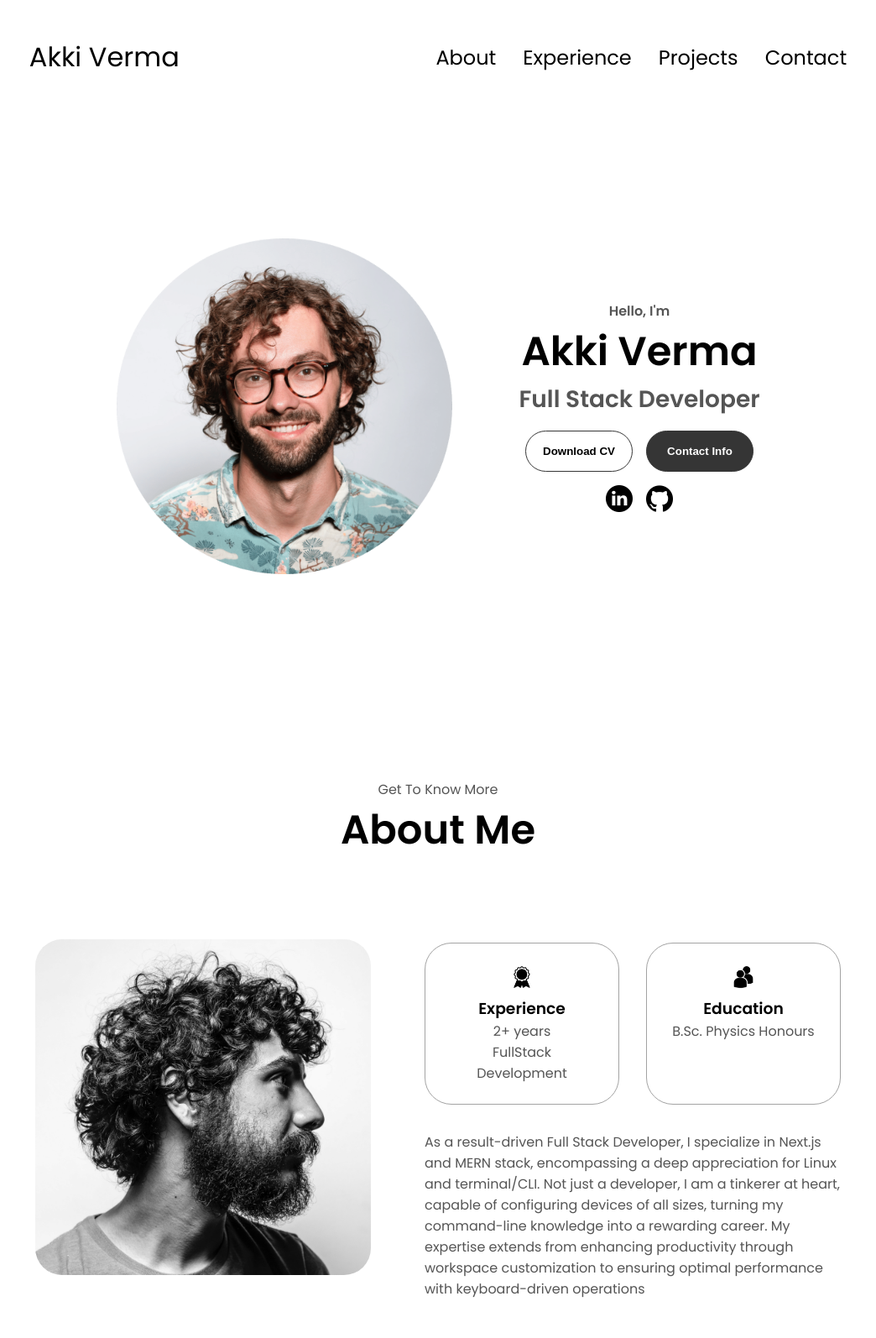
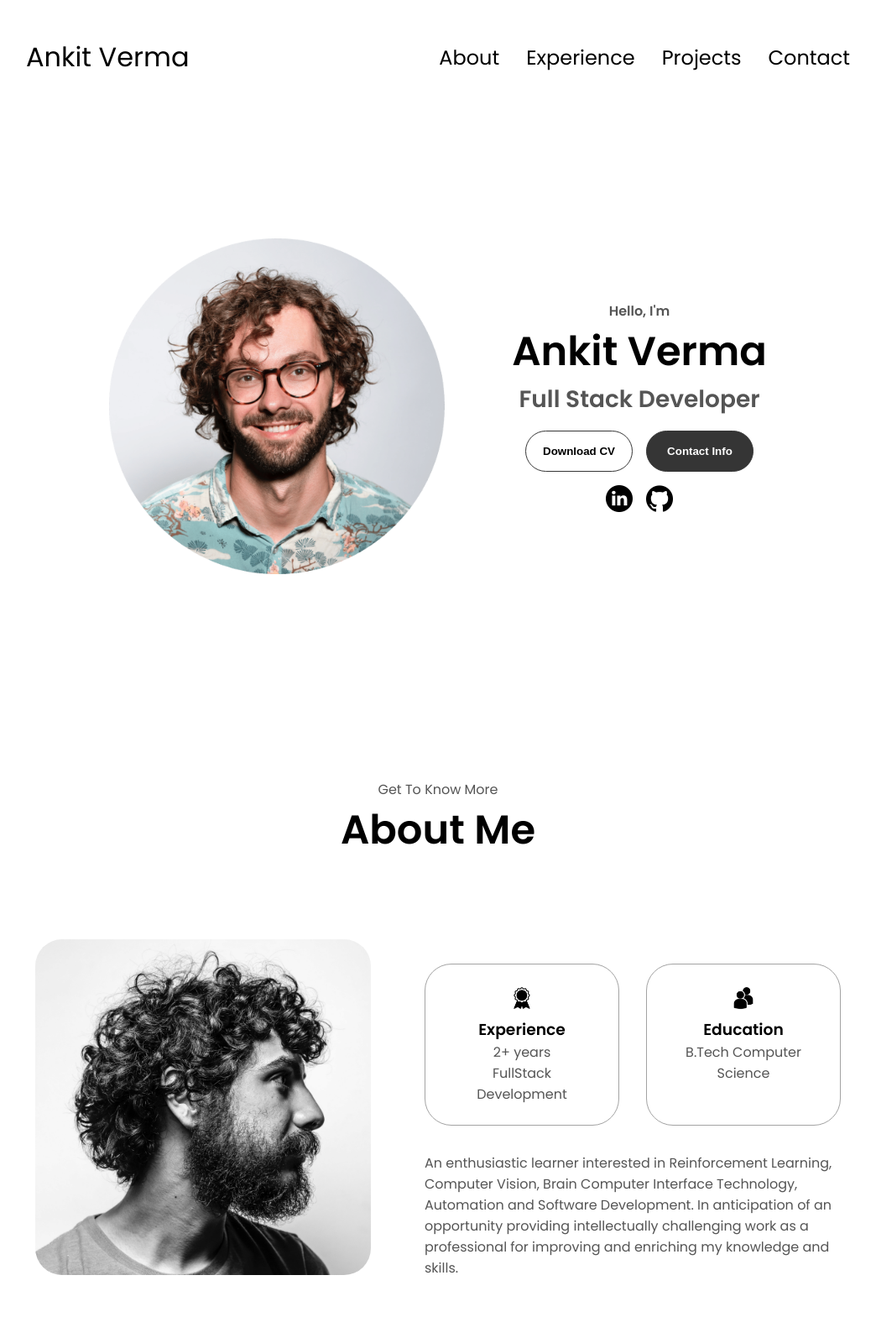
Before and after one commit to oakhen/ankits--portfolio-website, a plain HTML site: page index.html in a window 1280 px wide. Shown: the top 1594 px of the page at 84% size, without its empty margins (118-1162 px from the left). Drawn offline with Linux system fonts and the light colour scheme.

Commit message:
init commit

```diff
--- a/index.html
+++ b/index.html
@@ -11,7 +11,7 @@
 
   <body>
     <nav id="desktop-nav">
-      <div class="logo">Akki Verma</div>
+      <div class="logo">Ankit Verma</div>
       <div>
         <ul class="nav-links">
           <li><a href="#about">About</a></li>
@@ -22,7 +22,7 @@
       </div>
     </nav>
     <nav id="hamburger-nav">
-      <div class="logo">Akki Verma</div>
+      <div class="logo">Ankit Verma</div>
       <div class="hamburger-menu">
         <div class="hamburger-icon" onclick="toggleMenu()">
           <span></span>
@@ -39,11 +39,11 @@
     </nav>
     <section id="profile">
       <div class="section__pic-container">
-        <img src="./assets/profile-pic.png" alt="Akki verma's profile picture" />
+        <img src="./assets/profile-pic.png" alt="Ankit verma's profile picture" />
         </div>
         <div class="section__text">
           <p class="section__text__p1">Hello, I'm</p>
-        <h1 class="title">Akki Verma</h1>
+        <h1 class="title">Ankit Verma</h1>
         <p class="section__text__p2">Full Stack Developer</p>
         <div class="btn-container">
           <button class="btn btn-color-2" onclick="window.open('./assets/AKASH-Resume.pdf')">
@@ -55,9 +55,9 @@
         </div>
         <div id="socials-container">
           <img src="./assets/linkedin.png" alt="My LinkedIn profile" class="icon"
-            onclick="location.href='https://www.linkedin.com/in/akash-verma-76922318a/'" />
+            onclick="location.href='https://www.linkedin.com/in/ankit-verma-6563031b5/'" />
           <img src="./assets/github.png" alt="My Github profile" class="icon"
-            onclick="location.href='https://github.com/oakhen'" />
+            onclick="location.href='https://github.com/vankit99999'" />
           </div>
           </div>
           </section>
@@ -78,20 +78,13 @@
               <div class="details-container">
                 <img src="./assets/education.png" alt="Education icon" class="icon" />
                 <h3>Education</h3>
-              <p>B.Sc. Physics Honours</p>
+              <p>B.Tech Computer Science</p>
               <!-- <br />M.Sc. Masters Degree -->
               </div>
               </div>
               <div class="text-container">
                 <p>
-              As a result-driven Full Stack Developer, I specialize in Next.js
-              and MERN stack, encompassing a deep appreciation for Linux and
-              terminal/CLI. Not just a developer, I am a tinkerer at heart,
-              capable of configuring devices of all sizes, turning my
-              command-line knowledge into a rewarding career. My expertise
-              extends from enhancing productivity through workspace
-              customization to ensuring optimal performance with keyboard-driven
-              operations
+                  An enthusiastic learner interested in Reinforcement Learning, Computer Vision, Brain Computer Interface Technology, Automation and Software Development. In anticipation of an opportunity providing intellectually challenging work as a professional for improving and enriching my knowledge and skills.
               </p>
               </div>
               </div>
@@ -278,11 +271,11 @@
                 <div class="contact-info-upper-container">
                   <div class="contact-info-container">
                     <img src="./assets/email.png" alt="Email icon" class="icon contact-icon email-icon" />
-          <p><a target="_blank" href="mailto:akkiverma04@gmail.com">akkiverma04@gmail.com</a></p>
+          <p><a target="_blank" href="mailto:vankitverma96@gmail.com">vankitverma96@gmail.com</a></p>
           </div>
           <div class="contact-info-container">
             <img src="./assets/linkedin.png" alt="LinkedIn icon" class="icon contact-icon" />
-          <p><a target="_blank" href="https://www.linkedin.com/in/akash-verma-76922318a/">LinkedIn</a></p>
+          <p><a target="_blank" href="https://www.linkedin.com/in/ankit-verma-6563031b5/">LinkedIn</a></p>
           </div>
           </div>
           </section>
```
Lines whose indentation alone changed are shown as unchanged.
